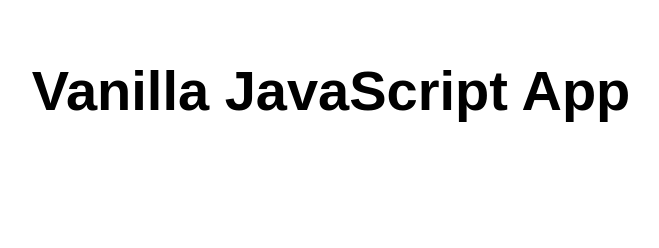
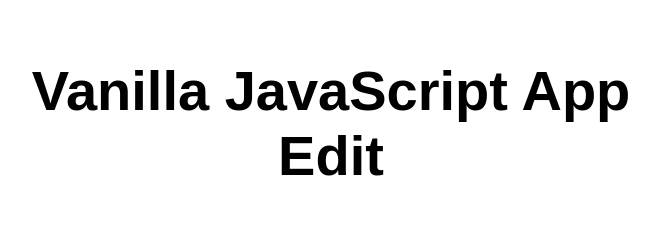
Before and after one commit to wonsk99/casestudy7, a website: page src/index.html in a window 1280 px wide. Shown: the whole page, without its empty margins (309-968 px from the left). Drawn offline with Linux system fonts and the light colour scheme.

Commit message:
Update index.html

```diff
--- a/src/index.html
+++ b/src/index.html
@@ -10,7 +10,7 @@
 
 <body>
   <main>
-    <h1>Vanilla JavaScript App</h1>
+    <h1>Vanilla JavaScript App Edit</h1>
   </main>
 </body>
 
```
